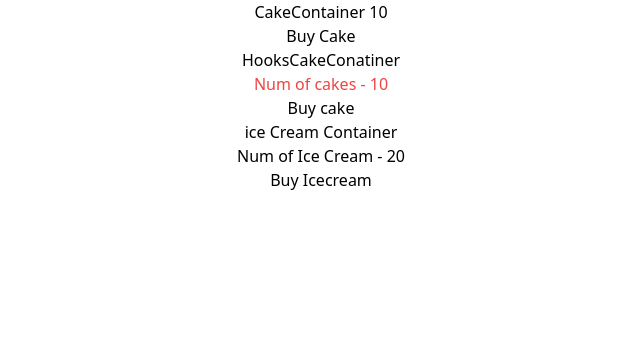
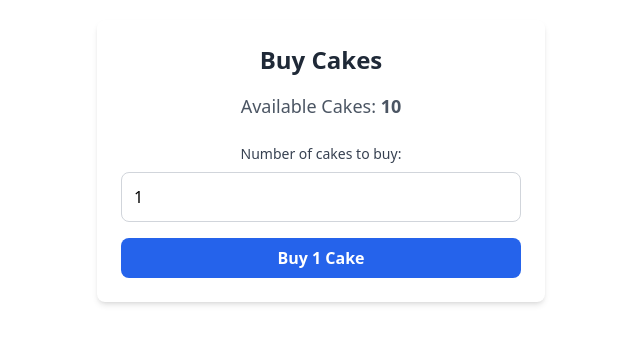
Before and after one commit to msaShahid/mega_project, a React (Create React App) app in the folder react19/: page / in a window 1280 px wide. Shown: the top 344 px of the page, without its empty margins (319-959 px from the left). Built offline with nearby package versions, Linux system fonts and the light colour scheme.

Commit message:
Implement UI and using payload to buy cake

```diff
--- a/react19/src/App.js
+++ b/react19/src/App.js
@@ -2,9 +2,10 @@
 import './App.css';
 import { Provider } from 'react-redux';
 import store from './redux/store';
-import CakeContainer from './components/CakeContainer';
-import HooksCakeConatiner from './components/HooksCakeConatiner';
-import IceCreamContainer from './components/iceCreamContainer';
+import NewCakeContainer from './components/NewCakeContainer';
+// import CakeContainer from './components/CakeContainer';
+// import HooksCakeConatiner from './components/HooksCakeConatiner';
+// import IceCreamContainer from './components/iceCreamContainer';
 
 // import DocTitle from './components/DocTitle';
 // import DocTitleTwo from './components/DocTitleTwo';
@@ -51,9 +52,10 @@ function App() {
 
     <Provider store={store}>
       <div className='App'>
-        <CakeContainer/>
+        {/* <CakeContainer/>
         <HooksCakeConatiner/>
-        <IceCreamContainer/>
+        <IceCreamContainer/> */}
+        <NewCakeContainer/>
       </div>
     </Provider>
   );
--- a/react19/src/components/NewCakeContainer.jsx
+++ b/react19/src/components/NewCakeContainer.jsx
@@ -1,12 +1,43 @@
-import React from 'react'
+import { useState } from 'react'
 import { buyCake } from '../redux'
 import { connect } from 'react-redux'
 
 function NewCakeContainer(props) {
+
+    const [number, setNumber] = useState(1)
+
   return (
     <>
-    <div>NewCakeContainer {props.numOfCakes}</div>
-    <button onClick={props.buyCake}>Buy Cake</button>
+
+     <div className="max-w-md mx-auto p-6 mt-5 bg-white dark:bg-gray-800 shadow-md rounded-lg">
+      <h2 className="text-2xl font-bold text-center text-gray-800 dark:text-white mb-4"> Buy Cakes</h2>
+
+      <p className="text-lg text-center text-gray-600 dark:text-gray-300 mb-6">
+        Available Cakes: <span className="font-semibold">{props.numOfCakes}</span>
+      </p>
+
+      <div className="mb-4">
+        <label htmlFor="cake-input" className="block mb-2 text-sm font-medium text-gray-700 dark:text-gray-300">
+          Number of cakes to buy:
+        </label>
+        <input
+          id="cake-input"
+          type="number"
+          min="1"
+          value={number}
+          onChange={(e) => setNumber(e.target.value)}
+          className="w-full p-3 border border-gray-300 rounded-lg focus:ring-blue-500 focus:border-blue-500 dark:bg-gray-700 dark:border-gray-600 dark:text-white"
+          placeholder="Enter number"
+        />
+      </div>
+
+      <button
+        onClick={() => props.buyCake(number)}
+        className="w-full bg-blue-600 hover:bg-blue-700 text-white font-semibold py-2 px-4 rounded-lg transition"
+      >
+        Buy {number || ''} Cake{number === 1 ? '' : 's'}
+      </button>
+    </div>
     </>
   )
 }
@@ -19,7 +50,7 @@ const mapStateToProps = state => {
 
 const mapDispatchToProps = dispatch => {
     return {
-        buyCake: () => dispatch(buyCake())
+        buyCake: number => dispatch(buyCake(number))
     }
 }
 
--- a/react19/src/redux/cake/cakeActions.js
+++ b/react19/src/redux/cake/cakeActions.js
@@ -1,7 +1,8 @@
 import { BUY_CAKE } from "./cakeTypes"
 
-export const buyCake = () => {
+export const buyCake = (number = 1) => {
     return {
-        type: BUY_CAKE
+        type: BUY_CAKE,
+        payload: number
     }
 }
--- a/react19/src/redux/cake/cakeReducer.js
+++ b/react19/src/redux/cake/cakeReducer.js
@@ -8,7 +8,7 @@ const cakeReducer = (state = initialState, action) => {
     switch(action.type){
         case BUY_CAKE: return{
             ...state,
-            numOfCakes: state.numOfCakes - 1
+            numOfCakes: state.numOfCakes - action.payload
         }
         default: return state
     }
```
